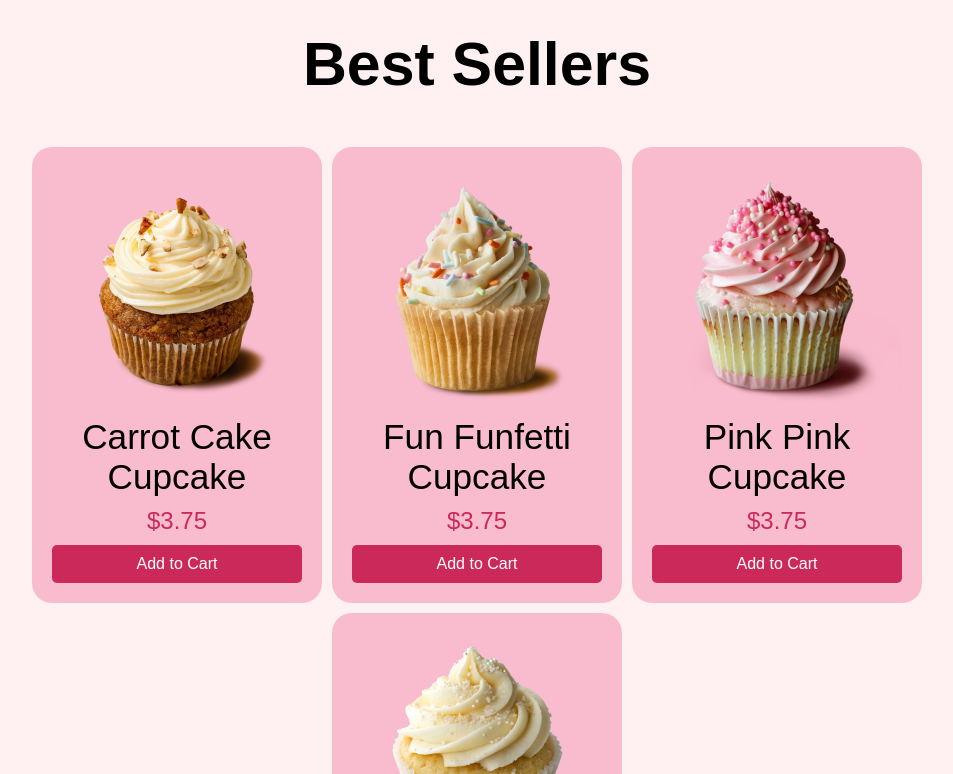
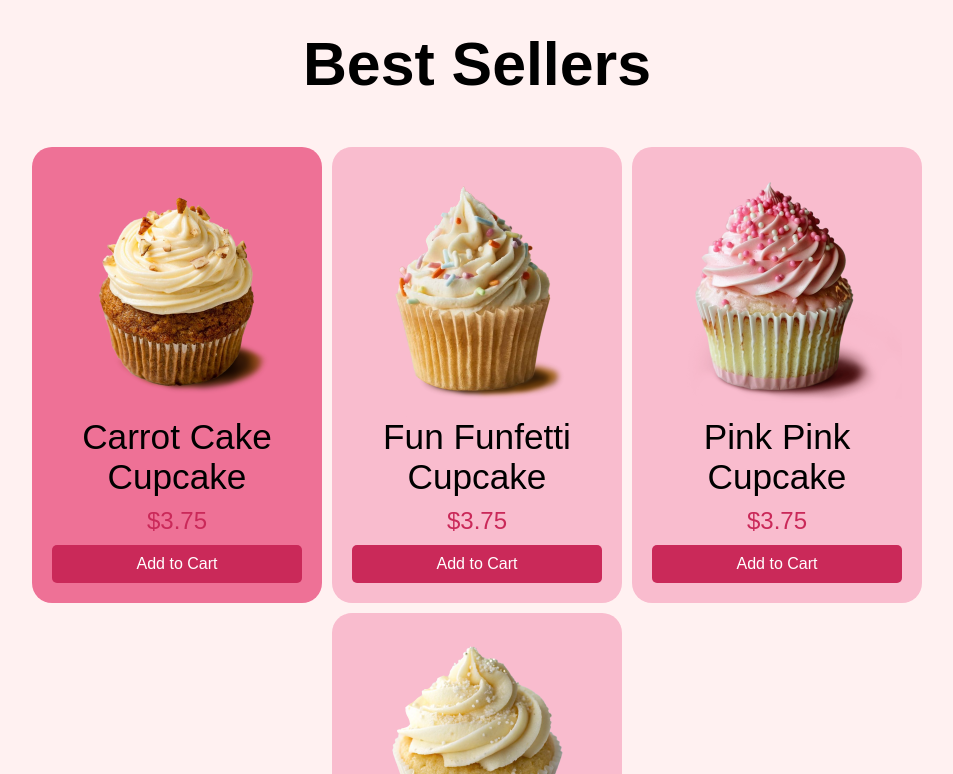
Before and after one commit to apoorvatalwalkar/toronto-cupcakes, a plain HTML site: page index.html in a window 1280 px wide. In both pictures the pointer is over the element 340 px from the left and 2387 px from the top of the page. Shown: the part 2013-2787 px from the top of the page, without its empty margins (163-1116 px from the left). Drawn offline with Linux system fonts and the light colour scheme; a web font is replaced by a local one.

Commit message:
fix cupcake hover

```diff
--- a/styles.css
+++ b/styles.css
@@ -226,6 +226,10 @@
     justify-content: center;
 }
 
+.cupcake:hover {
+    background-color: #EE7196;;
+}
+
 .header {
     padding: 20px 0px;
 }
```
